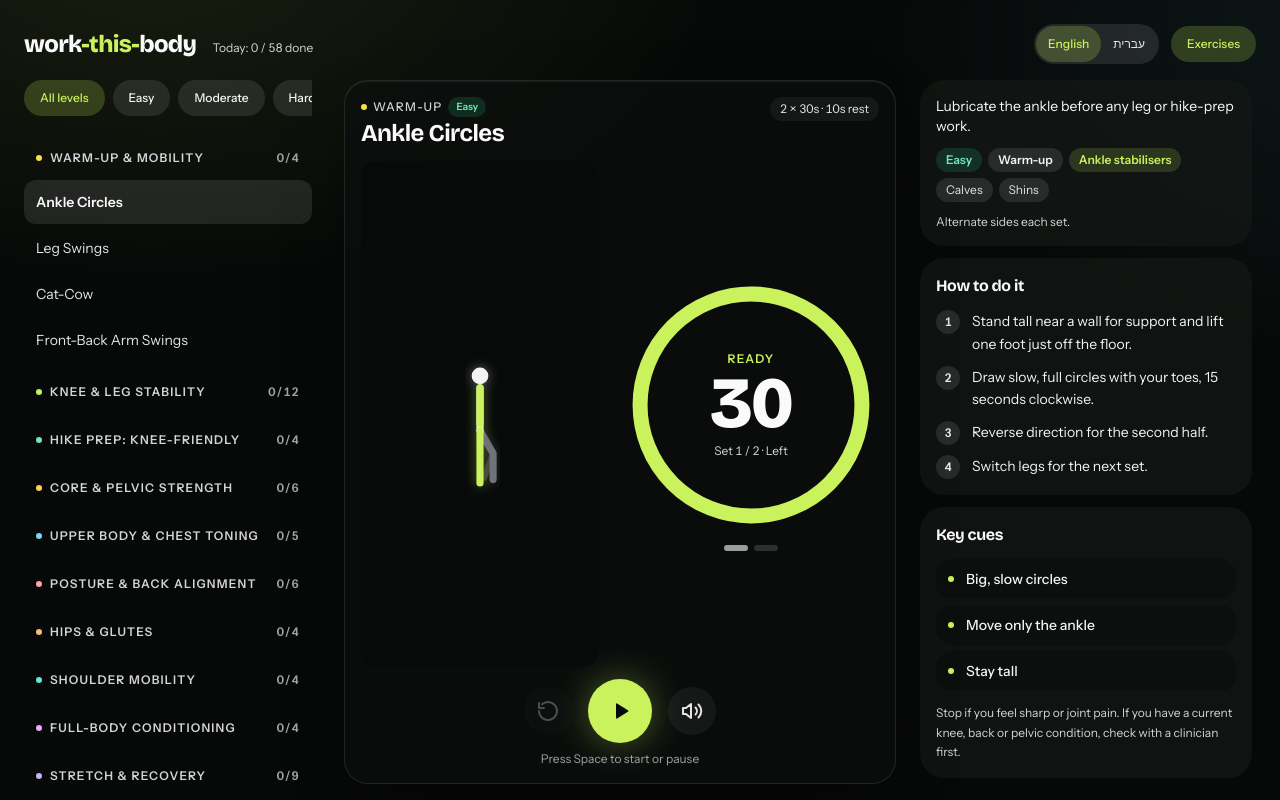
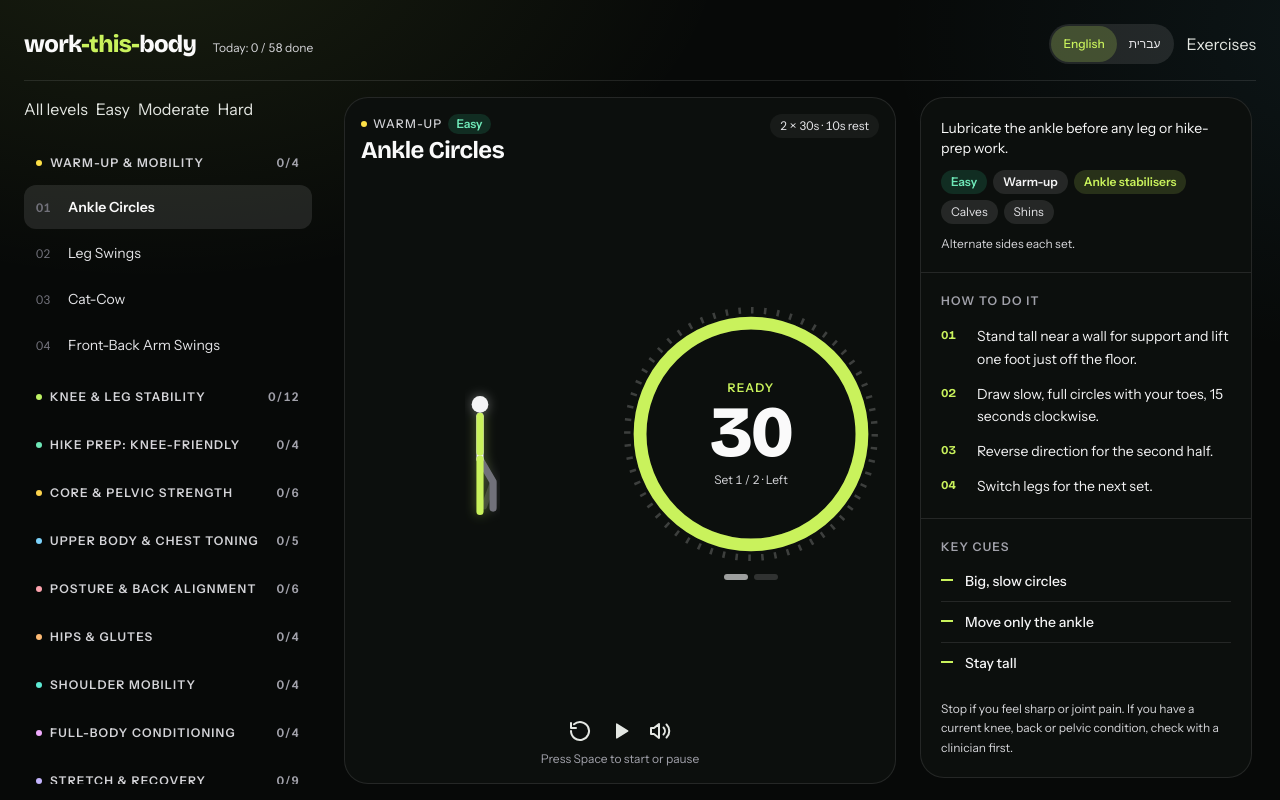
Before and after one commit to adikobi/work-this-body, a Next.js app: page / in a window 1280 px wide. Built offline with nearby package versions, Linux system fonts and the light colour scheme.

Commit message:
Add files via upload

```diff
--- a/components/AppShell.tsx
+++ b/components/AppShell.tsx
@@ -8,19 +8,15 @@ import Workout from "@/components/Workout";
 import { byId as baseById, levelOrder, type Level } from "@/lib/exercises";
 import { read, today, write } from "@/lib/storage";
 
-const pill =
-  "flex min-h-11 shrink-0 items-center gap-1.5 rounded-full px-4 text-sm font-medium transition-[background-color,color,transform] duration-150 ease-snap active:scale-95";
-const on = "bg-work/20 text-work";
-const off = "bg-white/10 text-zinc-100 hover:bg-white/15";
 
 type LevelFilter = Level | "all";
 
 function LevelChips({ value, onChange }: { value: LevelFilter; onChange: (l: LevelFilter) => void }) {
   const { t, content } = useI18n();
   return (
-    <div className="flex gap-2" role="group" aria-label={t.filterByDifficulty}>
+    <div className="flex gap-2 lg:flex-wrap" role="group" aria-label={t.filterByDifficulty}>
       {(["all", ...levelOrder] as const).map((l) => (
-        <button key={l} type="button" aria-pressed={value === l} onClick={() => onChange(l)} className={`${pill} min-h-9 px-3 text-xs ${value === l ? on : off}`}>
+        <button key={l} type="button" aria-pressed={value === l} onClick={() => onChange(l)} className={`btn btn-secondary btn-sm ${value === l ? "btn-on" : ""}`}>
           {l === "all" ? t.allLevels : content.levels[l].label}
         </button>
       ))}
@@ -122,7 +118,7 @@ export default function AppShell() {
       onPointerCancel={() => { edge.current = null; }}
     >
       {/* Desktop header: always visible, so the logo never moves */}
-      <div className="mb-4 hidden shrink-0 items-center justify-between gap-4 lg:flex">
+      <div className="mb-4 hidden shrink-0 items-center justify-between gap-4 border-b border-white/10 pb-4 lg:flex">
         <div className="flex items-baseline gap-4">
           <h1 className="text-2xl"><Brand /></h1>
           <p className="text-xs tabular-nums text-zinc-300">{t.todayLong(done.length, exercises.length)}</p>
@@ -134,7 +130,7 @@ export default function AppShell() {
             onClick={() => setMenuOpen((o) => !o)}
             aria-expanded={menuOpen}
             aria-controls="exercise-catalog"
-            className={`${pill} min-h-9 px-4 text-xs ${menuOpen ? on : off}`}
+            className={`btn btn-secondary ${menuOpen ? "btn-on" : ""}`}
           >
             {t.exercisesNav}
           </button>
@@ -172,7 +168,7 @@ export default function AppShell() {
                     </button>
                     {isOpen && (
                       <ul className="mb-2 space-y-0.5">
-                        {list.map((e) => (
+                        {list.map((e, i) => (
                           <li key={e.id}>
                             <button
                               type="button"
@@ -180,8 +176,8 @@ export default function AppShell() {
                               aria-current={e.id === exId}
                               className={`flex min-h-11 w-full items-center justify-between gap-2 rounded-xl px-3 text-start text-sm transition-[background-color,color] duration-150 ease-snap ${e.id === exId ? "bg-white/10 font-semibold text-zinc-50" : "text-zinc-200 hover:bg-white/5"}`}
                             >
-                              {e.name}
-                              {tick(e.id)}
+                              <span className="flex min-w-0 items-baseline gap-3"><span className="w-5 shrink-0 text-xs tabular-nums text-zinc-500">{String(i + 1).padStart(2, "0")}</span>{e.name}</span>
+                            {tick(e.id)}
                             </button>
                           </li>
                         ))}
@@ -210,7 +206,7 @@ export default function AppShell() {
                 <button
                   key={c.id}
                   type="button"
-                  className={`${pill} ${c.id === exercise.cat ? on : off}`}
+                  className={`btn btn-secondary ${c.id === exercise.cat ? "btn-on" : ""}`}
                   onClick={() => select(visible.find((e) => e.cat === c.id)?.id ?? exId)}
                 >
                   {c.short}
@@ -219,7 +215,7 @@ export default function AppShell() {
             </div>
             <div className="no-scrollbar -mx-3 mb-3 flex gap-2 overflow-x-auto px-3 pb-2">
               {visible.filter((e) => e.cat === exercise.cat).map((e) => (
-                <button key={e.id} type="button" className={`${pill} text-xs ${e.id === exId ? "bg-white/20 text-zinc-50" : off}`} onClick={() => select(e.id)}>
+                <button key={e.id} type="button" className={`btn btn-secondary btn-sm ${e.id === exId ? "btn-on" : ""}`} onClick={() => select(e.id)}>
                   {tick(e.id)}
                   {e.name}
                 </button>
--- a/components/Guide.tsx
+++ b/components/Guide.tsx
@@ -2,18 +2,18 @@
 import { useI18n } from "@/components/LocaleProvider";
 import type { Exercise } from "@/lib/exercises";
 
-// Surfaces separate by a step in tone, not by borders or shadows; glass is reserved for the floating stage.
-const card = "rounded-3xl bg-ink-800/70 p-4 animate-rise";
+const label = "text-xs font-semibold uppercase tracking-widest text-zinc-400";
 
 export default function Guide({ exercise }: { exercise: Exercise }) {
   const { t, content } = useI18n();
   const { levels, bookends } = content;
   const { muscles, steps, cues } = exercise;
   const { warmup, cooldown } = exercise.phase ? { warmup: [] as Exercise[], cooldown: [] as Exercise[] } : bookends(exercise.cat);
-  const link = "rounded-full bg-white/10 px-3 py-1.5 text-xs font-medium text-zinc-100 transition-colors duration-150 ease-snap hover:bg-white/15";
   return (
-    <div dir="auto" className="mt-4 grid content-start gap-3 pb-10 md:mt-0 md:min-h-0 md:overflow-y-auto md:overscroll-contain md:pb-2 md:pe-1">
-      <section className={card} style={{ animationDelay: "40ms" }}>
+    <div dir="auto" className="mt-4 pb-10 md:mt-0 md:min-h-0 md:overflow-y-auto md:overscroll-contain md:pb-2 md:pe-1">
+      {/* One panel, hairline-divided sections: no cards inside cards, nothing animates in. */}
+      <article className="divide-y divide-white/10 rounded-3xl border border-white/10 bg-ink-900">
+        <section className="p-5">
           <p className="text-sm text-zinc-50">{exercise.tagline}</p>
           <div className="mt-3 flex flex-wrap gap-1.5">
             <span className={`rounded-full px-2.5 py-1 text-xs font-semibold ${levels[exercise.level].chip}`}>{levels[exercise.level].label}</span>
@@ -32,45 +32,43 @@ export default function Guide({ exercise }: { exercise: Exercise }) {
           {exercise.alternate && <p className="mt-3 text-xs text-zinc-300">{t.guide.alternate}</p>}
         </section>
 
-      <section className={card} style={{ animationDelay: "90ms" }}>
-        <h3 className="font-display text-base font-bold tracking-tight text-zinc-50">{t.guide.howTo}</h3>
-        <ol className="mt-3 space-y-2.5">
+        <section className="p-5">
+          <h3 className={label}>{t.guide.howTo}</h3>
+          <ol className="mt-4 space-y-3">
             {steps.map((s, i) => (
               <li key={s} className="flex gap-3">
-              <span className="flex h-6 w-6 shrink-0 items-center justify-center rounded-full bg-white/10 text-xs font-semibold tabular-nums text-zinc-200">{i + 1}</span>
+                <span className="w-6 shrink-0 pt-0.5 font-display text-xs font-bold tabular-nums text-work">{String(i + 1).padStart(2, "0")}</span>
                 <span className="text-sm leading-relaxed text-zinc-100">{s}</span>
               </li>
             ))}
           </ol>
         </section>
 
-      <section className={card} style={{ animationDelay: "140ms" }}>
-        <h3 className="font-display text-base font-bold tracking-tight text-zinc-50">{t.guide.keyCues}</h3>
-        <ul className="mt-3 space-y-1.5">
+        <section className="p-5">
+          <h3 className={label}>{t.guide.keyCues}</h3>
+          <ul className="mt-4">
             {cues.map((c) => (
-            <li key={c} className="flex items-center gap-3 rounded-2xl bg-ink-900 px-3 py-2.5 text-sm font-medium text-zinc-100">
-              <span className="h-1.5 w-1.5 shrink-0 rounded-full bg-work" />
+              <li key={c} className="flex items-start gap-3 border-t border-white/10 py-2.5 text-sm font-medium text-zinc-100 first:border-t-0 first:pt-0">
+                <span className="mt-2 h-0.5 w-3 shrink-0 bg-work" />
                 {c}
               </li>
             ))}
           </ul>
-        <p className="mt-3 text-xs leading-relaxed text-zinc-300">
-          {t.guide.safety}
-        </p>
+          <p className="mt-4 text-xs leading-relaxed text-zinc-300">{t.guide.safety}</p>
         </section>
 
         {(warmup.length > 0 || cooldown.length > 0) && (
-        <section className={card} style={{ animationDelay: "190ms" }}>
-          <h3 className="font-display text-base font-bold tracking-tight text-zinc-50">{t.guide.bookendsTitle}</h3>
+          <section className="p-5">
+            <h3 className={label}>{t.guide.bookendsTitle}</h3>
             <p className="mt-1 text-xs text-zinc-300">{t.guide.bookendsHint}</p>
-          <div className="mt-3 grid gap-3 sm:grid-cols-2 md:grid-cols-1">
+            <div className="mt-4 grid gap-4 sm:grid-cols-2 md:grid-cols-1">
               {([[t.guide.before, warmup], [t.guide.after, cooldown]] as const).map(([title, list]) =>
                 list.length ? (
                   <div key={title}>
-                  <p className="text-xs font-semibold uppercase tracking-widest text-zinc-300">{title}</p>
+                    <p className={label}>{title}</p>
                     <div className="mt-2 flex flex-wrap gap-2">
                       {list.map((e) => (
-                      <a key={e.id} href={`#${e.id}`} className={link}>{e.name}</a>
+                        <a key={e.id} href={`#${e.id}`} className="btn btn-secondary btn-sm">{e.name}</a>
                       ))}
                     </div>
                   </div>
@@ -79,6 +77,7 @@ export default function Guide({ exercise }: { exercise: Exercise }) {
             </div>
           </section>
         )}
+      </article>
     </div>
   );
 }
--- a/components/Workout.tsx
+++ b/components/Workout.tsx
@@ -13,8 +13,7 @@ const R = 52;
 const C = 2 * Math.PI * R;
 const PREP = 5; // get-ready seconds
 
-const iconBtn =
-  "flex h-12 w-12 items-center justify-center rounded-full bg-white/5 text-zinc-200 transition-transform duration-150 ease-snap active:scale-95 hover:bg-white/10 disabled:opacity-30 disabled:active:scale-100";
+const iconBtn = "btn btn-secondary btn-icon";
 
 interface Props {
   exercise: Exercise;
@@ -116,7 +115,7 @@ export default function Workout({ exercise, category, next, onNext, onComplete,
   return (
     <div className="animate-rise md:grid md:min-h-0 md:flex-1 md:grid-cols-[minmax(0,1fr)_min(21rem,31vw)] md:grid-rows-[minmax(0,1fr)] md:gap-6">
       <section
-        className={`glass sticky top-2 z-20 flex flex-col rounded-3xl border bg-ink-900/70 p-3 shadow-glass backdrop-blur-xl transition-colors duration-200 ease-snap sm:p-4 md:static md:h-full md:min-h-0 ${tone.border}`}
+        className={`sticky top-2 z-20 flex flex-col rounded-3xl border bg-ink-900 p-3 transition-colors duration-200 ease-snap sm:p-4 md:static md:h-full md:min-h-0 ${tone.border}`}
         aria-label={ui.stage}
       >
         <header className="mb-2 flex items-start justify-between gap-3 md:mb-3">
@@ -124,7 +123,7 @@ export default function Workout({ exercise, category, next, onNext, onComplete,
             <p className="flex items-center gap-1.5 text-xs font-medium uppercase tracking-widest text-zinc-300">
               <span className={`h-1.5 w-1.5 rounded-full ${category.dot}`} />
               {category.short}
-              <span className={`rounded-full px-2 py-0.5 text-[10px] font-semibold normal-case tracking-normal ${levels[exercise.level].chip}`}>
+              <span className={`rounded-full px-2 py-0.5 text-xs font-semibold normal-case tracking-normal ${levels[exercise.level].chip}`}>
                 {levels[exercise.level].label}
               </span>
             </p>
@@ -137,7 +136,7 @@ export default function Workout({ exercise, category, next, onNext, onComplete,
 
         <div className="grid grid-cols-5 items-center gap-2 md:min-h-0 md:flex-1 md:grid-cols-[minmax(0,1fr)_14rem] lg:grid-cols-[minmax(0,1fr)_16rem] md:grid-rows-[minmax(0,1fr)] md:gap-6">
           {/* Simulation: on md+ it fills all the height left in the stage and the figure scales to fit */}
-          <div className="relative col-span-3 overflow-hidden rounded-2xl bg-ink-950/60 md:col-span-1 md:h-full md:min-h-0">
+          <div className="sheet relative col-span-3 overflow-hidden rounded-2xl md:col-span-1 md:h-full md:min-h-0">
             <div className="md:absolute md:inset-0 md:[&>svg]:h-full md:[&>svg]:w-full">
               <Visualizer motion={exercise.motion} cycle={exercise.cycle} playing={playing} hold={hold} resting={resting} urgent={urgent} />
             </div>
@@ -154,12 +153,13 @@ export default function Workout({ exercise, category, next, onNext, onComplete,
           <div className="col-span-2 flex flex-col items-center md:col-span-1 md:justify-center">
             <div className="relative w-full max-w-xs md:max-w-[14rem] lg:max-w-[16rem]">
               <svg viewBox="0 0 120 120" width="120" height="120" className="block h-auto w-full" aria-hidden="true">
-                <circle cx="60" cy="60" r={R} className="fill-none stroke-white/10" strokeWidth="7" />
+                <circle cx="60" cy="60" r="58" transform="rotate(-90 60 60)" className="fill-none stroke-white/20" strokeWidth="3" strokeDasharray="1.2 4.874" />
+                <circle cx="60" cy="60" r={R} className="fill-none stroke-white/10" strokeWidth="6" />
                 <circle
                   cx="60" cy="60" r={R}
                   transform="rotate(-90 60 60)"
                   className={`fill-none ${tone.stroke}`}
-                  strokeWidth="7"
+                  strokeWidth="6"
                   strokeLinecap="round"
                   strokeDasharray={C}
                   strokeDashoffset={C * (1 - frac)}
@@ -201,7 +201,7 @@ export default function Workout({ exercise, category, next, onNext, onComplete,
             type="button"
             onClick={toggle}
             aria-label={running ? ui.pause : t.status === "done" ? ui.restart : ui.start}
-            className="flex h-16 w-16 items-center justify-center rounded-full bg-work text-ink-950 shadow-glow transition-transform duration-150 ease-snap active:scale-95"
+            className={`btn btn-round ${t.status === "done" && next ? "btn-secondary" : "btn-primary"}`}
           >
             {running ? <PauseIcon /> : <PlayIcon />}
           </button>
@@ -214,7 +214,7 @@ export default function Workout({ exercise, category, next, onNext, onComplete,
           <button
             type="button"
             onClick={onNext}
-            className="animate-rise mt-3 flex min-h-11 w-full shrink-0 items-center justify-center rounded-2xl bg-white/10 px-4 text-sm font-semibold text-zinc-50 transition-transform duration-150 ease-snap active:scale-95 hover:bg-white/15"
+            className="btn btn-primary animate-rise mt-3 w-full whitespace-normal py-2"
           >
             {ui.nextExercise(next.name)}
           </button>
```
Lines whose indentation alone changed are shown as unchanged.
